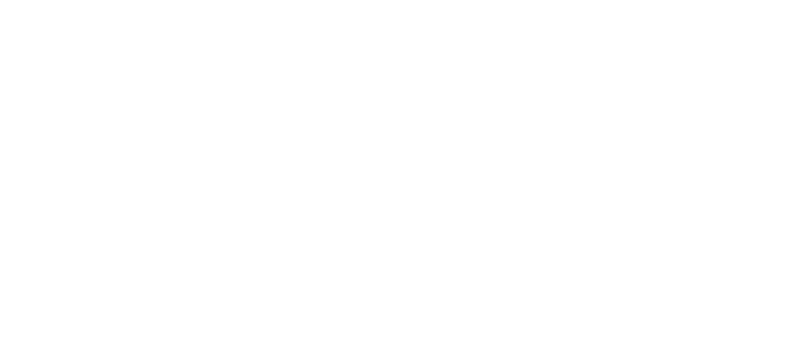
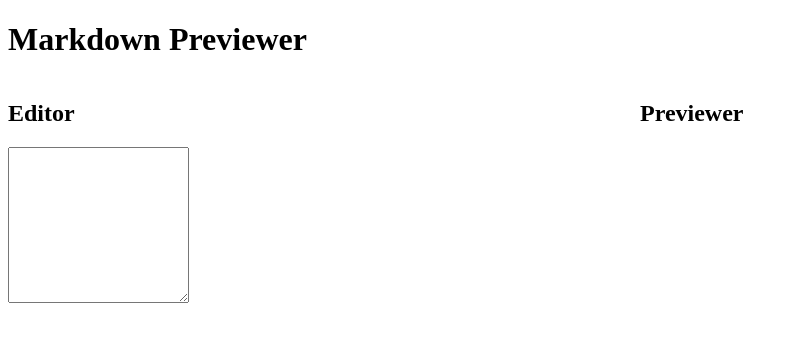
Before and after one commit to toowee-le/markdown-previewer, a React (Create React App) app: page / in a window 1280 px wide. Shown: the top 342 px of the page, without its empty margins (0-798 px from the left). Built offline with nearby package versions, Linux system fonts and the light colour scheme.

Commit message:
initialise state to update the value in preview

```diff
--- a/src/App.js
+++ b/src/App.js
@@ -2,10 +2,38 @@ import React, { Component } from "react";
 import "./App.scss";
 
 class App extends Component {
-  state = {};
+  constructor(props) {
+    super(props);
+    this.state = {
+      markdown: "",
+    };
+  }
+
   render() {
-    return <div className="App"></div>;
+    return (
+      <div className="App">
+        <h1>Markdown Previewer</h1>
+
+        <div style={containerStyle} className="container">
+          <div className="col">
+            <h2>Editor</h2>
+            <div className="mark-input">
+              <textarea name="" id="editor" rows="10"></textarea>
+            </div>
+          </div>
+          <div className="col">
+            <h2>Previewer</h2>
+            <div id="preview"></div>
+          </div>
+        </div>
+      </div>
+    );
   }
 }
 
+const containerStyle = {
+  display: "grid",
+  gridTemplateColumns: "repeat(2, 1fr)",
+};
+
 export default App;
```
